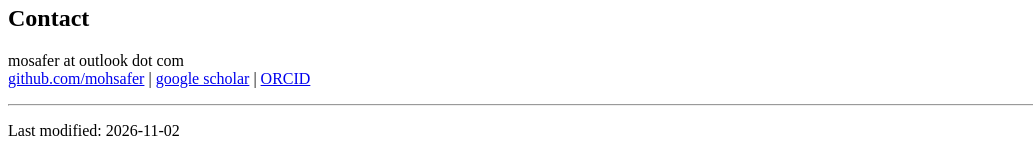
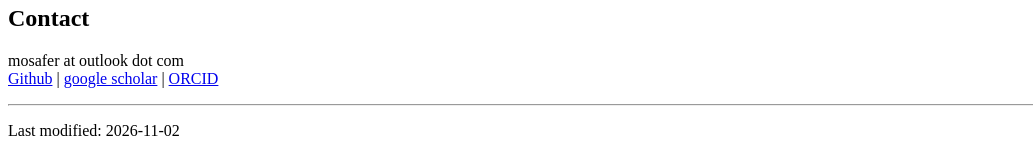
Before and after one commit to mohsafer/mohsafer.github.io, a plain HTML site: page index.html in a window 1280 px wide. Shown: the part 960-1113 px from the top of the page, without its empty margins (0-1033 px from the left). Drawn offline with Linux system fonts and the light colour scheme.

Commit message:
Fix duplicate links in contact section

```diff
--- a/index.html
+++ b/index.html
@@ -83,7 +83,7 @@ M. Mosafer, S. Bahri. Book, 2026.
 <h2>Contact</h2>
 <p>
 mosafer at outlook dot com<br>
-<a href="https://github.com/mohsafer">github.com/mohsafer</a> | <a href="https://scholar.google.com/citations?user=ZIrh-SUAAAAJ&hl=en">google scholar</a> |
+<a href="https://github.com/mohsafer">Github</a> | <a href="https://scholar.google.com/citations?user=ZIrh-SUAAAAJ&hl=en">google scholar</a> |
 <a href="https://orcid.org/0009-0003-7148-6538">ORCID</a>
 </p>
 
```
